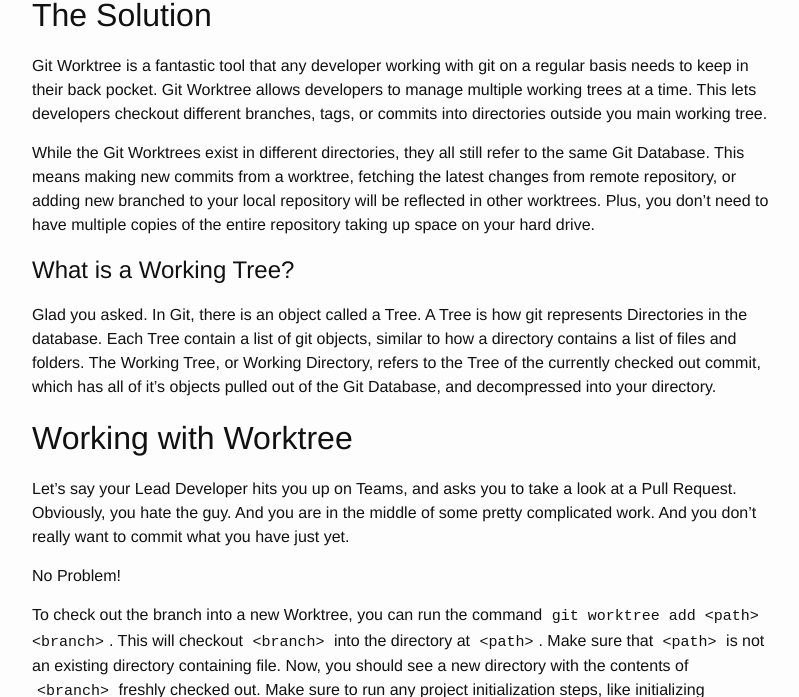
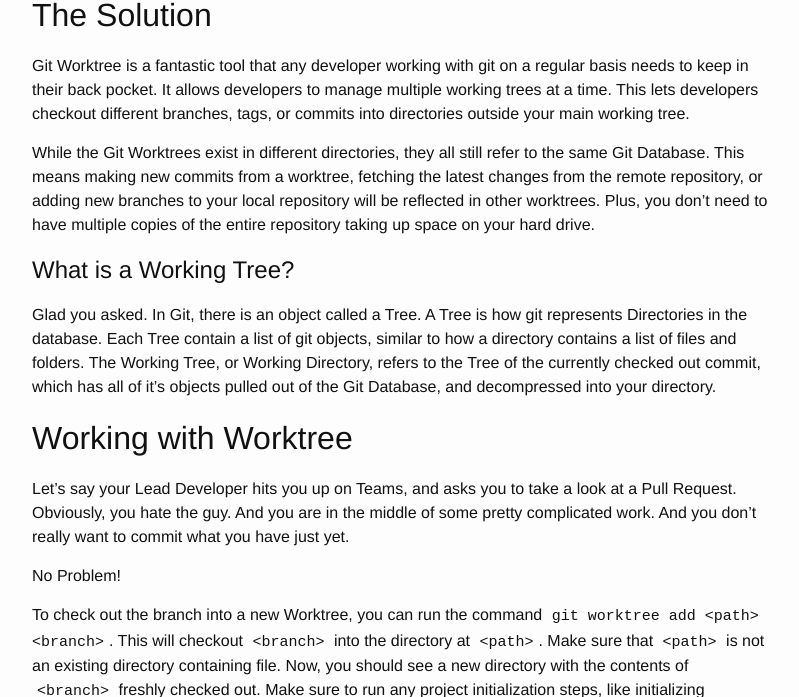
Before and after one commit to schustudios/schustudios.github.io, a Jekyll site: the page built from _posts/2020-05-07-git-worktree.markdown, in a window 1280 px wide and 900 px high, scrolled down 747 px, cut to the strip 203-900 px from the top of the window. Shown: the whole strip, without its empty margins (238-1037 px from the left). Built offline with Jekyll 4.4.1, drawn with Linux system fonts in a browser that asks for light colours; nearby versions of some CDN libraries.

Commit message:
Minor grammer updates

```diff
--- a/_posts/2020-05-07-git-worktree.markdown
+++ b/_posts/2020-05-07-git-worktree.markdown
@@ -21,9 +21,9 @@ _WHAT EVER CAN I DO?_
 
 ## The Solution
 
-Git Worktree is a fantastic tool that any developer working with git on a regular basis needs to keep in their back pocket. Git Worktree allows developers to manage multiple working trees at a time. This lets developers checkout different branches, tags, or commits into directories outside you main working tree.
+Git Worktree is a fantastic tool that any developer working with git on a regular basis needs to keep in their back pocket. It allows developers to manage multiple working trees at a time. This lets developers checkout different branches, tags, or commits into directories outside your main working tree.
 
-While the Git Worktrees exist in different directories, they all still refer to the same Git Database. This means making new commits from a worktree, fetching the latest changes from remote repository, or adding new branched to your local repository will be reflected in other worktrees. Plus, you don't need to have multiple copies of the entire repository taking up space on your hard drive.
+While the Git Worktrees exist in different directories, they all still refer to the same Git Database. This means making new commits from a worktree, fetching the latest changes from the remote repository, or adding new branches to your local repository will be reflected in other worktrees. Plus, you don't need to have multiple copies of the entire repository taking up space on your hard drive.
 
 # What is a Working Tree?
 
```
